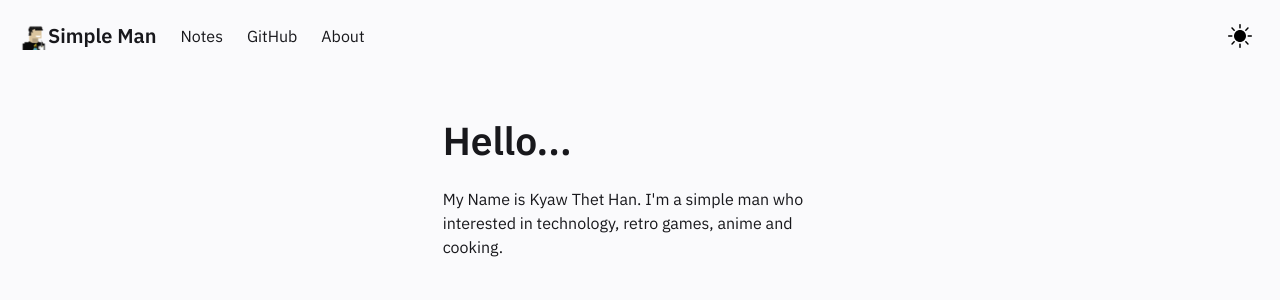
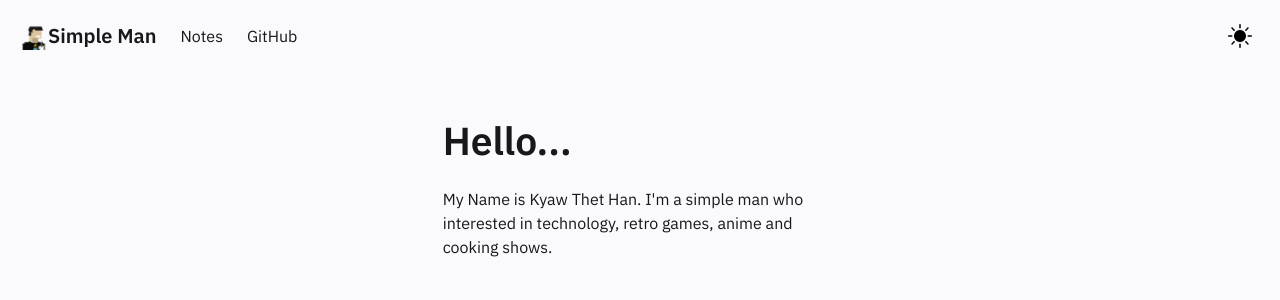
Before and after one commit to Kickman2/kickman2.github.io, a Jekyll site: the page built from pages/index.md, in a window 1280 px wide. Shown: the top 300 px of the page. Built offline with Jekyll 4.4.1, drawn with Linux system fonts in a browser that asks for light colours.

Commit message:
disable about page temporarily

```diff
--- a/_includes/Header.html
+++ b/_includes/Header.html
@@ -59,9 +59,9 @@
         <a href="https://github.com/Kickman2" target="_blank" class="navbar-item">
           GitHub
         </a>
-        <a href="../about" class="navbar-item">
+        <!-- <a href="../about" class="navbar-item">
           About
-        </a>
+        </a> -->
       </div>
       <div class="navbar-end is-hidden-mobile" onclick="modeSwitcher()" >
         <div class="navbar-item">
--- a/_includes/Homepage.html
+++ b/_includes/Homepage.html
@@ -2,7 +2,7 @@
     <div class="block homeblock">
     <h1>Hello...</h1>
     <p>
-        My Name is Kyaw Thet Han. I'm a simple man who interested in technology, retro games, anime and cooking.
+        My Name is Kyaw Thet Han. I'm a simple man who interested in technology, retro games, anime and cooking shows.
     </p>
 
     </div>
```
